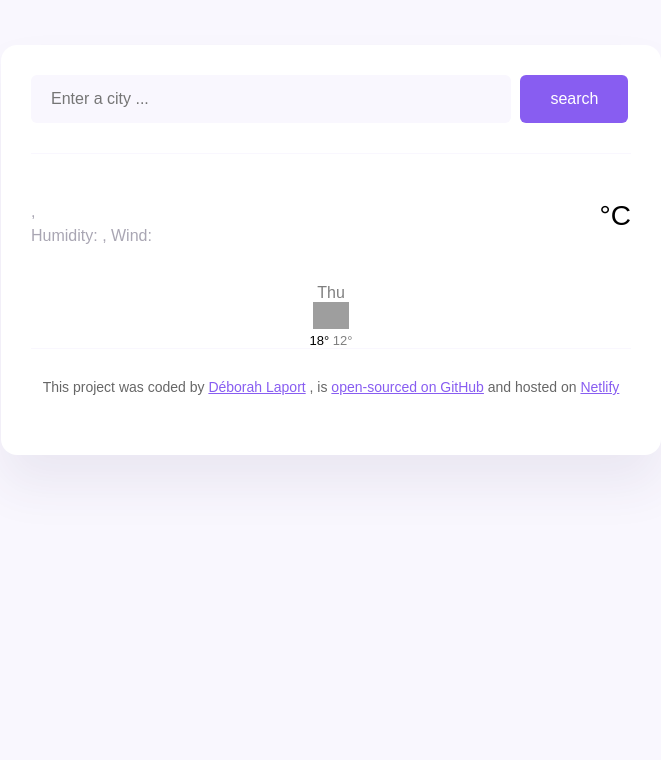
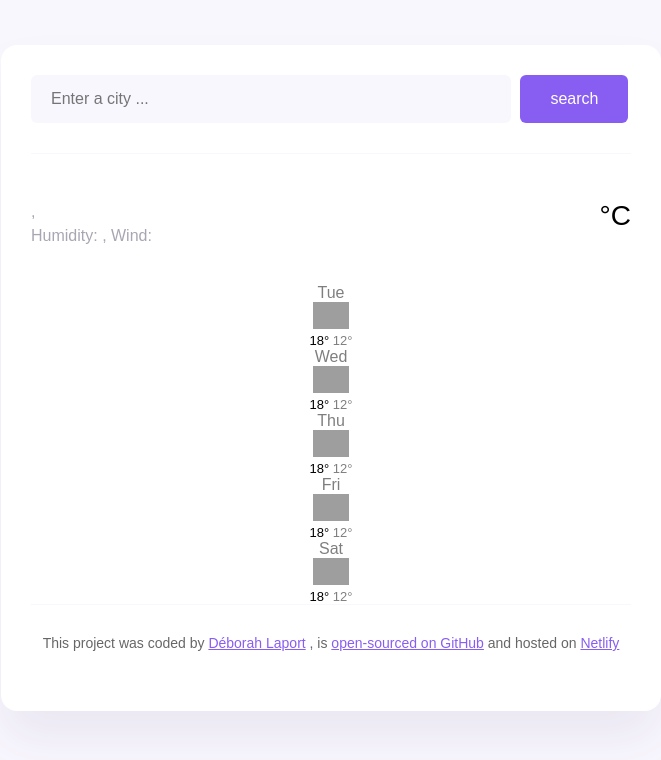
Before and after one commit to DeborahShaenice/Weather-app, a plain HTML site: page index.html in a window 1280 px wide. Shown: the whole page, without its empty margins (309-970 px from the left). Drawn offline with nearby package versions, Linux system fonts and the light colour scheme; no server answers; grey boxes are pictures that could not be loaded; a web font is replaced by a local one.

Commit message:
inject the forecast HTML from js

```diff
--- a/index.html
+++ b/index.html
@@ -29,15 +29,7 @@
    <div id="icon"></div>
    <div class="weather-app-temperature" id="temperature"></div><div class="weather-app-unit">°C</div></div>
     </div>
-    <div class="weather-forecast">
-        <div class="row">
-            <div class="col-2">
-                <div class="weather-forecast-date">
-                Thu</div>
-                <img src="https://upload.wikimedia.org/wikipedia/commons/thumb/b/bf/Circle-icons-weather.svg/768px-Circle-icons-weather.svg.png" alt="cloudy_weather_icon" width="36">
-            <div class="weather-forecast-temperatures"><span class="weather-forecast-temperature-max">18°</span> <span class="weather-forecast-temperature-min">12°</span> </div>
-            </div>
-        </div>
+    <div class="weather-forecast" id="forecast">
     </div>
     <footer>
       This project was coded by
--- a/src/index.js
+++ b/src/index.js
@@ -48,6 +48,26 @@ function handleSearchSubmit(event) {
   searchCity(searchInput.value);
 }
 
+function displayForecast() {
+  let forecastElement = document.querySelector("#forecast");
+  let days = ["Tue", "Wed", "Thu", "Fri", "Sat"];
+  let forecastHtml = "";
+  days.forEach(function (day) {
+    forecastHtml =
+      forecastHtml +
+      `<div class="row">
+            <div class="col-2">
+                <div class="weather-forecast-date">
+                ${day}</div>
+                <img src="https://upload.wikimedia.org/wikipedia/commons/thumb/b/bf/Circle-icons-weather.svg/768px-Circle-icons-weather.svg.png" alt="cloudy_weather_icon" width="36">
+            <div class="weather-forecast-temperatures"><span class="weather-forecast-temperature-max">18°</span> <span class="weather-forecast-temperature-min">12°</span> </div>
+            </div>
+        </div>`;
+  });
+  forecastElement.innerHTML = forecastHtml;
+}
+
 let searchFormElement = document.querySelector("#search-form");
 searchFormElement.addEventListener("submit", handleSearchSubmit);
 searchCity("Courbevoie");
+displayForecast();
```
